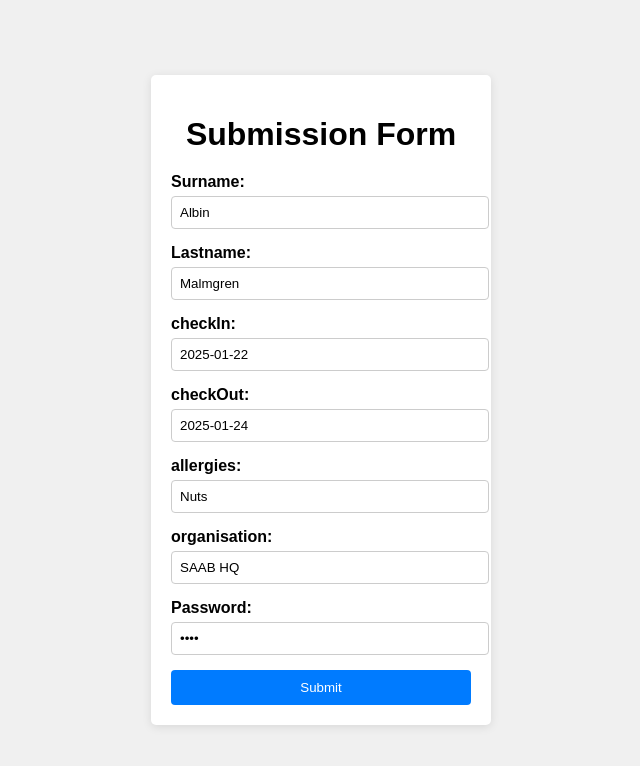
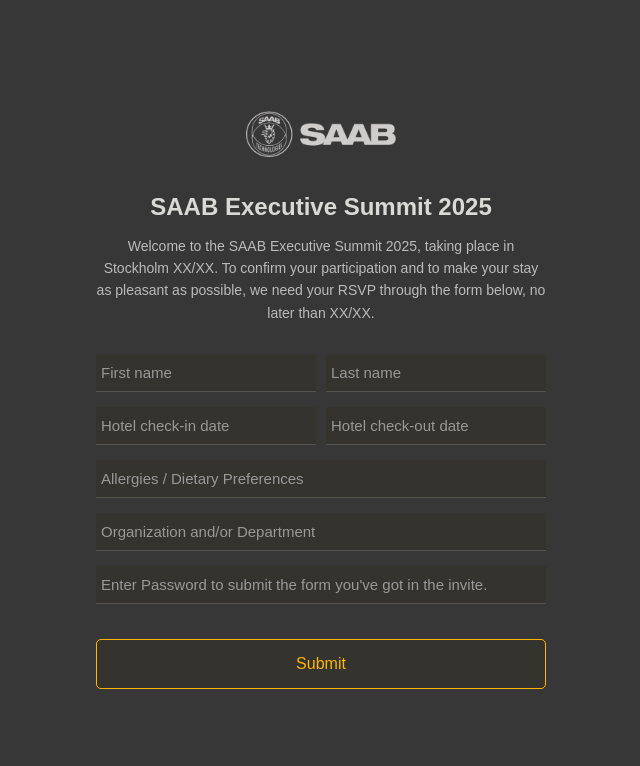
Before and after one commit to abbendix/united-saab-summit, a website: page views/index.html in a window 1280 px wide. Shown: the whole page, without its empty margins (319-959 px from the left). Drawn offline with Linux system fonts and the light colour scheme.

Commit message:
Added design

```diff
--- a/public/styles.css
+++ b/public/styles.css
@@ -1,6 +1,8 @@
+/* General Styling */
 body {
-    font-family: Arial, sans-serif;
-    background-color: #f0f0f0;
+    font-family: 'Aktiv Grotesk', sans-serif;
+    background-color: #373737;
+    color: #d9d9d6;
     margin: 0;
     padding: 0;
     display: flex;
@@ -10,51 +12,111 @@
 }
 
 .container {
-    background: white;
-    padding: 20px;
-    border-radius: 5px;
-    box-shadow: 0 2px 10px rgba(0, 0, 0, 0.1);
-    width: 300px;
+    width: 100%;
+    max-width: 450px;
+}
+
+.header {
+    text-align: center;
+    margin-bottom: 30px;
+}
+
+.logo {
+    width: 150px;
+    margin-bottom: 15px;
 }
 
 h1 {
-    text-align: center;
+    font-size: 24px;
+    font-weight: bold;
+    margin-bottom: 10px;
+}
+
+.description {
+    font-size: 14px;
+    line-height: 1.6;
+    color: #bbbbbb;
     margin-bottom: 20px;
 }
 
-form label {
-    display: block;
-    margin-bottom: 5px;
-    font-weight: bold;
+/* Form Styling */
+form {
+    display: flex;
+    flex-direction: column;
 }
 
-form input {
-    width: 100%;
-    padding: 8px;
+.form-row, .form-group {
+    display: flex;
+    gap: 10px;
     margin-bottom: 15px;
-    border: 1px solid #ccc;
-    border-radius: 4px;
+}
+
+.form-row input,
+.form-group input {
+    flex: 1;
+    background: #34332D;
+    color: #d9d9d6;
+    border: none;
+    border-bottom: 1px solid #555550;
+    padding: 10px 5px;
+    font-size: 15px;
+
+}
+
+.form-group input {
+    width: 98%;
+}
+
+form input::placeholder {
+    color: #999;
 }
 
 button {
-    width: 100%;
-    padding: 10px;
-    background-color: #007BFF;
-    color: white;
-    border: none;
-    border-radius: 4px;
+    background-color: #34332D;
+    color: #ffb600;
+    border: 1px solid #ffb600;
+    border-radius: 5px;
+    padding: 15px;
+    font-size: 16px;
     cursor: pointer;
+    transition: background-color 0.3s, color 0.3s;
+    margin-top:20px;
 }
 
 button:hover {
-    background-color: #0056b3;
+    background-color: #ffb600;
+    color: #34332D;
 }
 
-/* Success message styling */
+/* Error Message Styling */
+.error-message {
+    background-color: #ff4d4d;
+    color: white;
+    font-size: 14px;
+    padding: 10px;
+    text-align: center;
+    border-radius: 5px;
+    margin-bottom: 15px;
+}
+
 .success-message {
-    color: green;
-    font-size: 18px;
-    font-weight: bold;
-    margin-top: 20px;
+    background-color: #2aa521;
+    color: white;
+    font-size: 14px;
+    padding: 10px;
     text-align: center;
+    border-radius: 5px;
+    margin-bottom: 15px;
 }
+
+/* Responsive Styling */
+@media (max-width: 600px) {
+    .form-row {
+        flex-direction: column;
+    }
+
+    button {
+        padding: 12px;
+        font-size: 14px;
+    }
+}
--- a/views/index.html
+++ b/views/index.html
@@ -3,34 +3,47 @@
 <head>
     <meta charset="UTF-8">
     <meta name="viewport" content="width=device-width, initial-scale=1.0">
-    <title>Submission Form</title>
+    <title>SAAB Executive Summit 2025</title>
     <link rel="stylesheet" href="/styles.css">
 </head>
 <body>
     <div class="container">
-        <h1>Submission Form</h1>
-        <div id="error-message" style="color: red; display: none;"></div>
+        <!-- Header Section -->
+        <div class="header">
+            <img src="/saab-logo.png" alt="SAAB Logo" class="logo">
+            <h1>SAAB Executive Summit 2025</h1>
+            <p class="description">
+                Welcome to the SAAB Executive Summit 2025, taking place in Stockholm XX/XX.
+                To confirm your participation and to make your stay as pleasant as possible,
+                we need your RSVP through the form below, no later than XX/XX.
+            </p>
+        </div>
+
+        <!-- Form Section -->
         <form id="submission-form">
-            <label for="name">Surname:</label>
-            <input type="text" id="firstName" name="name" required value="Albin">
+            <div class="form-row">
+                <input type="text" id="firstName" name="firstName" placeholder="First name" required>
+                <input type="text" id="lastName" name="lastName" placeholder="Last name" required>
+            </div>
 
-            <label for="name">Lastname:</label>
-            <input type="text" id="lastName" name="name" required value="Malmgren">
+            <div class="form-row">
+                <input type="text" id="checkIn" name="checkIn"  placeholder="Hotel check-in date" required>
+                <input type="text" id="checkOut" name="checkOut"  placeholder="Hotel check-out date" required>
+            </div>
 
-            <label for="name">checkIn:</label>
-            <input type="text" id="checkIn" name="name" required value="2025-01-22">
+            <div class="form-group">
+                <input type="text" id="allergies" name="allergies" placeholder="Allergies / Dietary Preferences">
+            </div>
 
-            <label for="name">checkOut:</label>
-            <input type="text" id="checkOut" name="name" required value="2025-01-24">
+            <div class="form-group">
+                <input type="text" id="organisation" name="organisation" placeholder="Organization and/or Department" required>
+            </div>
 
-            <label for="name">allergies:</label>
-            <input type="text" id="allergies" name="name" required value="Nuts">
+            <div class="form-group">
+                <input type="password" id="password" name="password" placeholder="Enter Password to submit the form you've got in the invite." required>
+            </div>
 
-            <label for="role">organisation:</label>
-            <input type="text" id="organisation" name="role" required value="SAAB HQ">
-
-            <label for="password">Password:</label>
-            <input type="password" id="password" name="password" required value="2532">
+            <div id="error-message" class="error-message" style="display: none;">Please fill in all required fields.</div>
 
             <button type="submit">Submit</button>
         </form>
```
Also changed, not shown: public/saab-logo.png (added).
